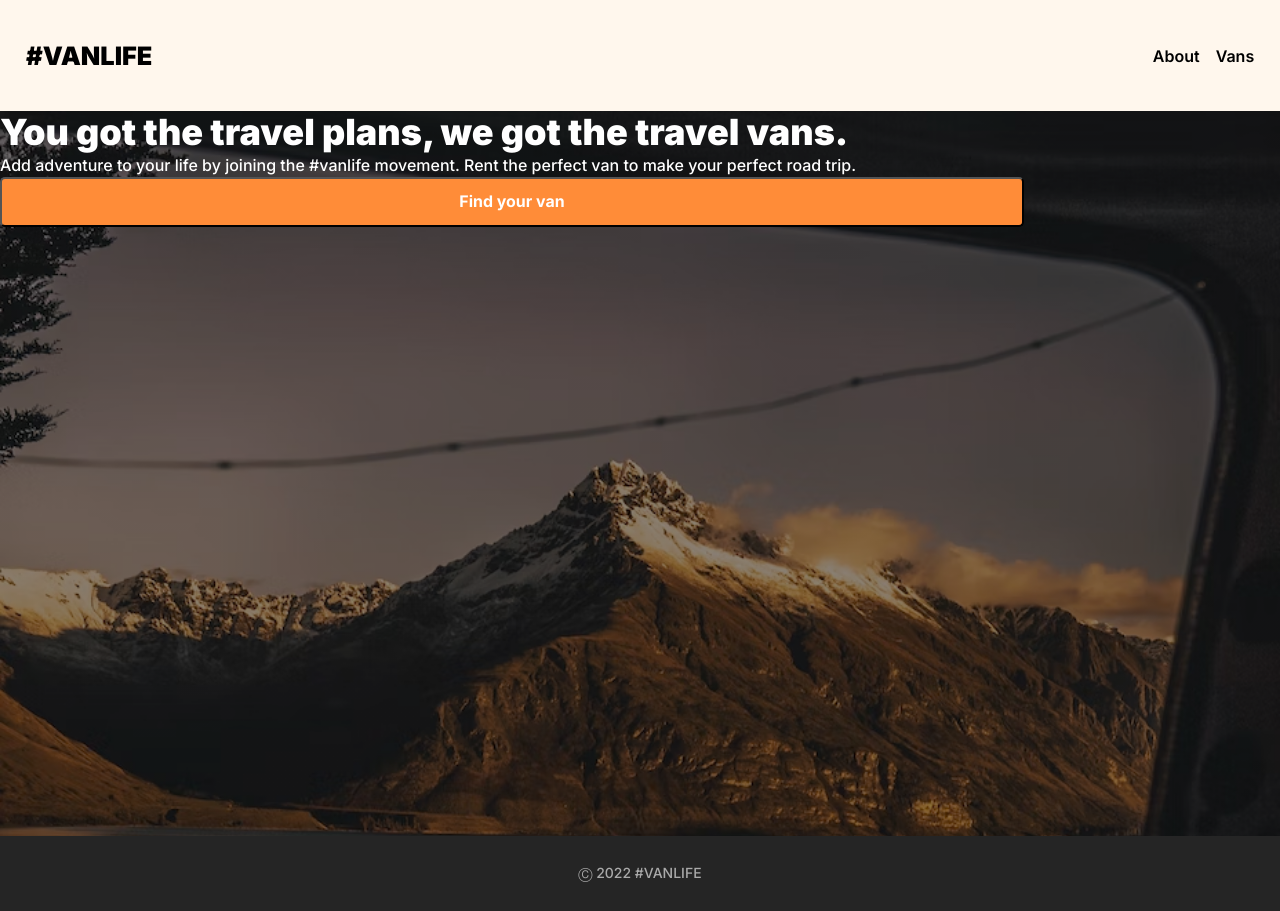
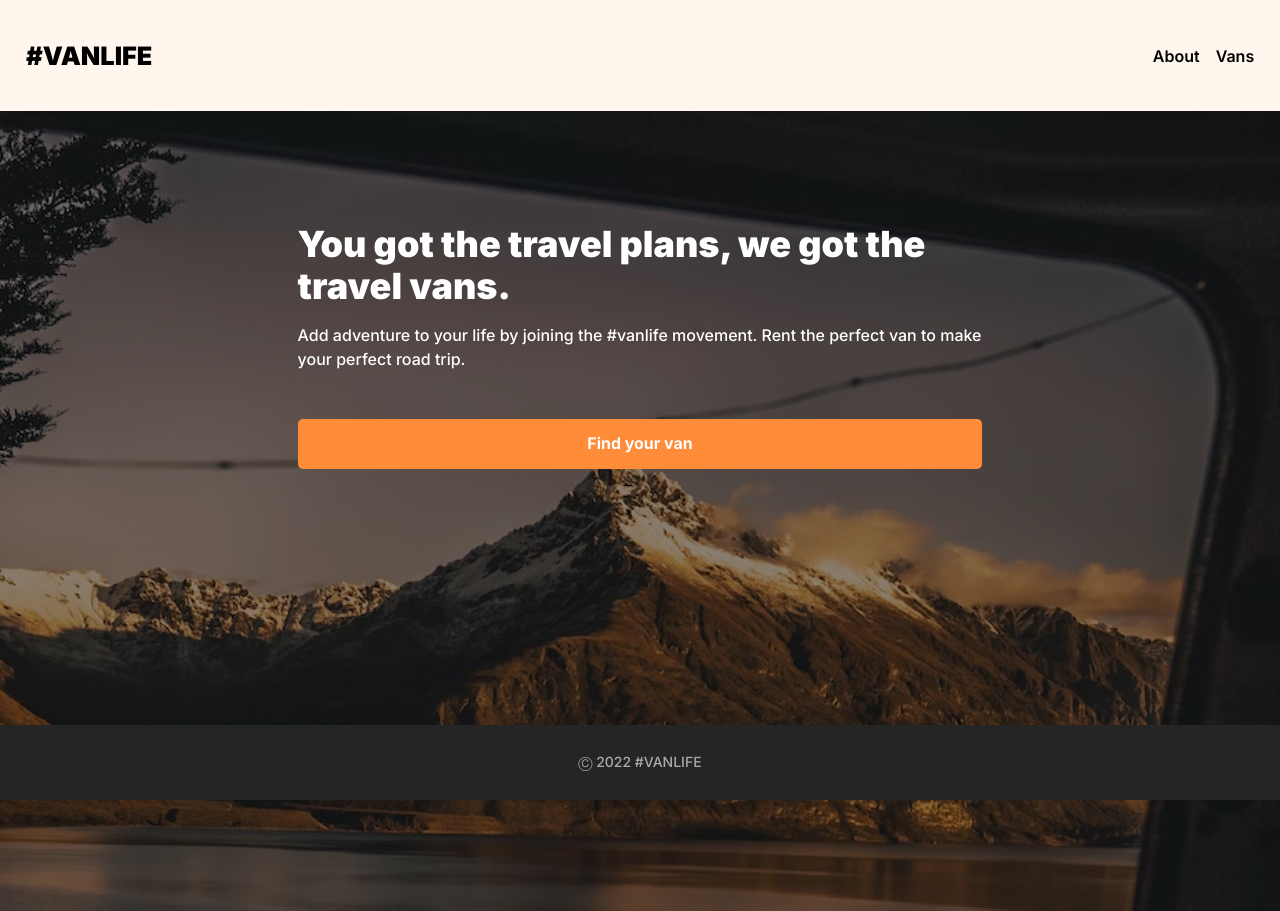
Before and after one commit to bowen-anth/vanlife, a React (Vite) app: page / in a window 1280 px wide. Built offline with nearby package versions, Linux system fonts and the light colour scheme.

Commit message:
home page done

```diff
--- a/components/Home.jsx
+++ b/components/Home.jsx
@@ -4,9 +4,13 @@ const Home = () => {
     return (
         <>
             <main className="home-main">
-                <p className="home-title-p">You got the travel plans, we got the travel vans.</p>
-                <p className="home-sub-title-p">Add adventure to your life by joining the #vanlife movement. Rent the perfect van to make your perfect road trip.</p>
-                <button className="home-button">Find your van</button>
+                <div className="home-main-content-container">
+                    <div className="home-container-p">
+                    <p className="home-title-p">You got the travel plans, we got the travel vans.</p>
+                    <p className="home-sub-title-p">Add adventure to your life by joining the #vanlife movement. Rent the perfect van to make your perfect road trip.</p>
+                    </div>
+                    <button className="home-button">Find your van</button>
+                </div>
                 <footer className="home-footer">
                     <p>Ⓒ 2022 #VANLIFE</p>
                 </footer>
--- a/src/App.css
+++ b/src/App.css
@@ -50,7 +50,29 @@
   background-repeat: no-repeat;
   background-size: cover;
   position: relative;
+  display: flex;
+  flex-direction: column;
+}
 
+.home-main-content-container {
+  margin-top: 10vh;
+  padding: 2em;
+  gap: 1em;
+  display: flex;
+  flex-direction: column;
+  justify-content: center;
+  align-self: center;
+  align-items: center;
+  align-content: center;
+  /* border: 2px solid red; */
+}
+
+.home-container-p {
+  /* border: 2px solid blue; */
+  display: flex;
+  flex-direction: column;
+  justify-content: center;
+  width: 80%;
 }
 
 .home-title-p {
@@ -60,6 +82,8 @@
   font-style: normal;
   font-weight: 800;
   line-height: 2.625rem; /* 116.667% */
+  align-self: center;
+  /* border: 2px solid green; */
 }
 
 .home-sub-title-p {
@@ -69,9 +93,11 @@
   font-style: normal;
   font-weight: 500;
   line-height: 1.5rem; /* 150% */
+  margin: 1em auto;
 }
 
 .home-button {
+  border: none;
   border-radius: 0.3125rem;
   background: #FF8C38;
   color: #FFF;
@@ -84,6 +110,7 @@
   width: 80%;
   height: 3.1145rem;
   flex-shrink: 0;
+  margin: 1em auto;
 }
 
 .home-footer {
@@ -95,7 +122,7 @@
   justify-content: center;
   align-items: center;
   flex-shrink: 0;
-  position: absolute;
+  position: fixed;
   bottom: 0;
   transform: translate(0, 0);
   color: #AAA;
```
